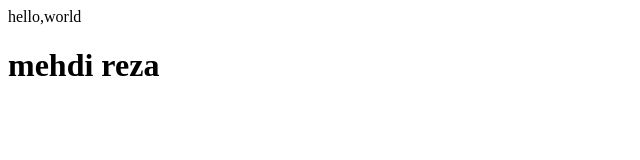
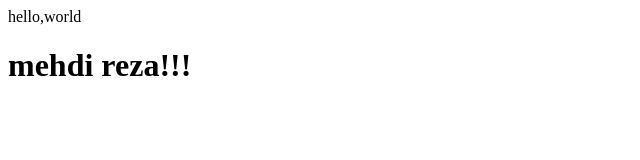
Before and after one commit to mehradhajizadeh/cs50x, a plain HTML site: page index.html in a window 1280 px wide. Shown: the full height of the page, 0-640 px from the left. Drawn offline with Linux system fonts and the light colour scheme.

Commit message:
add ! in heading

```diff
--- a/index.html
+++ b/index.html
@@ -8,6 +8,6 @@
 </head>
 <body>
     hello,world
-    <h1>mehdi reza</h1>
+    <h1>mehdi reza!!!</h1>
 </body>
 </html>
```
